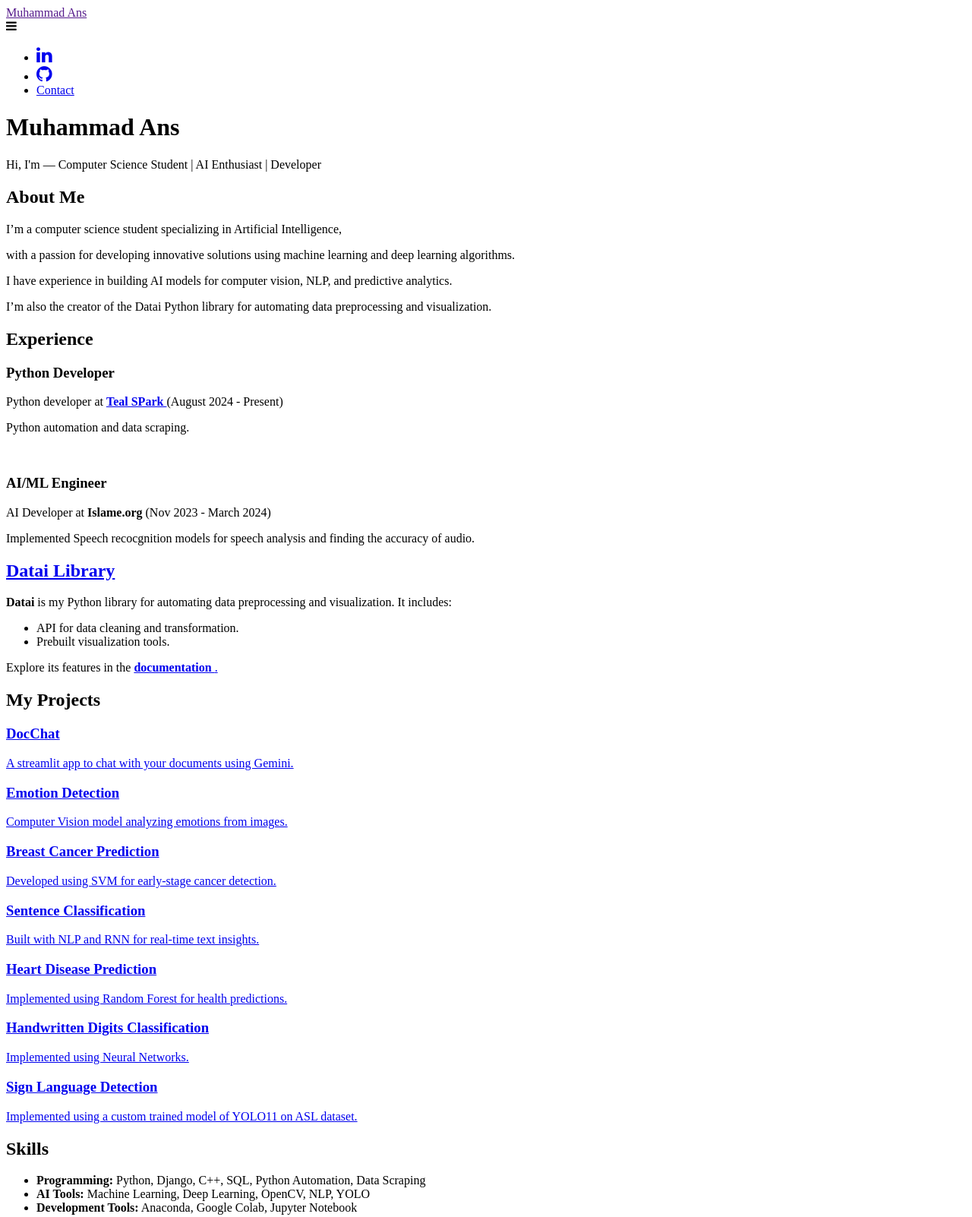
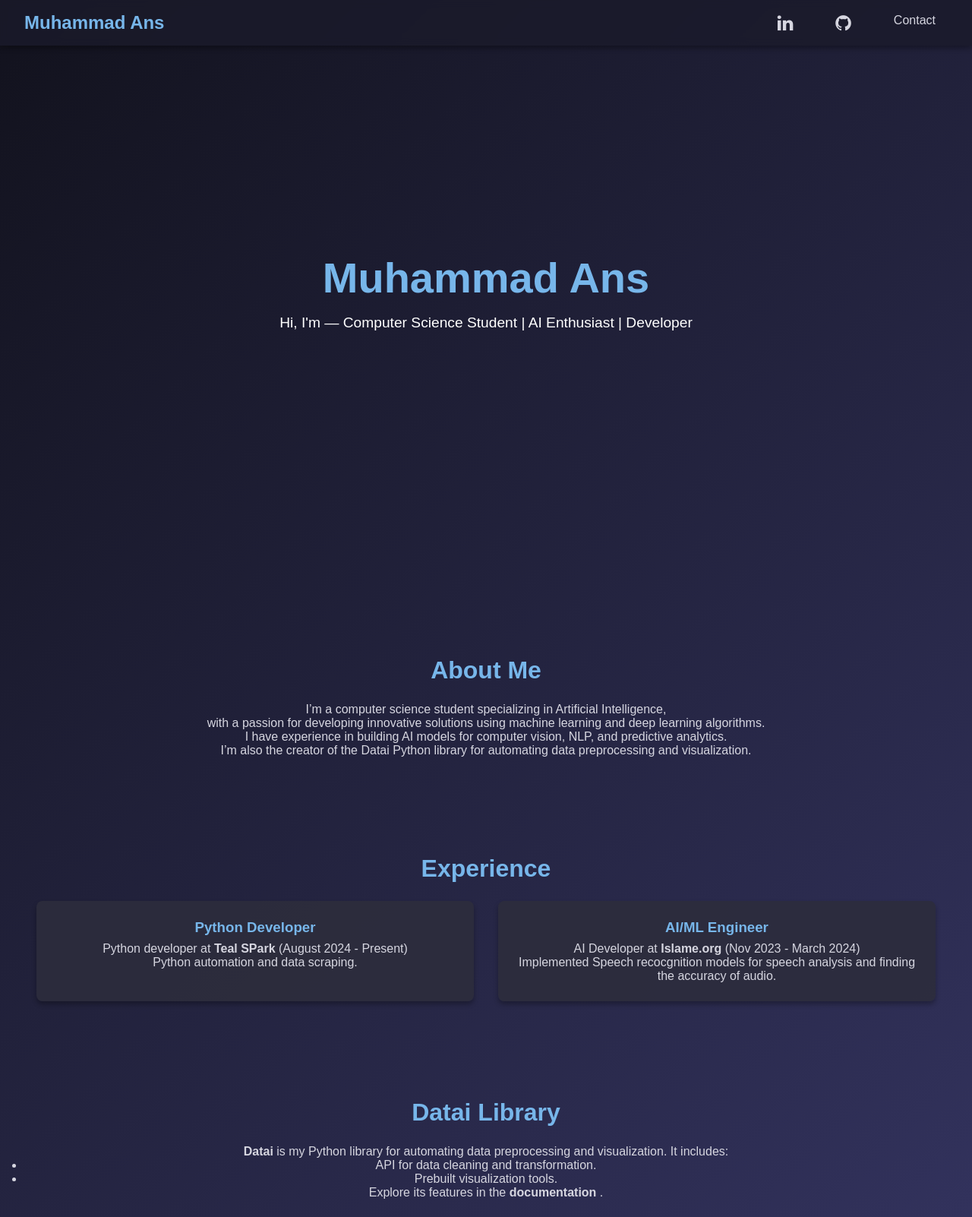
Before and after one commit to Anschoudary/anschoudary, a plain HTML site: page index.html in a window 1280 px wide. Shown: the top 1602 px of the page at 76% size. Drawn offline with Linux system fonts and the light colour scheme.

```diff
--- a/style.css
+++ b/style.css
@@ -1,78 +1,226 @@
-/* Smooth Scroll */
-html {
-    scroll-behavior: smooth;
+/* General Reset */
+* {
+    margin: 0;
+    padding: 0;
+    box-sizing: border-box;
 }
 
-/* Navbar Animation */
-.navbar {
-    transition: background 0.3s ease-in-out, box-shadow 0.3s ease-in-out;
+a {
+    text-decoration: none;
+    color: inherit;
 }
 
-.navbar.scrolled {
-    background: rgba(27, 27, 43, 0.95);
-    box-shadow: 0 6px 8px rgba(5, 5, 5, 0.5);
+body {
+    font-family: 'Poppins', sans-serif;
+    background: linear-gradient(135deg, #12121d, #41417a);
+    color: #d6d6e0;
+    margin: 0;
+    padding: 0;
 }
 
-/* Hero Section Animation */
+/* Navigation Bar */
+.navbar {
+    display: flex;
+    justify-content: space-between;
+    align-items: center;
+    padding: 1rem 2rem;
+    background: rgba(27, 27, 43, 0.8);
+    position: fixed;
+    width: 100%;
+    top: 0;
+    box-shadow: 0 4px 6px rgba(5, 5, 5, 0.3);
+    z-index: 1000;
+    backdrop-filter: blur(5px);
+}
+
+.navbar .logo {
+    font-size: 1.5rem;
+    font-weight: bold;
+    color: #77b6ea;
+}
+
+.nav-links {
+    list-style: none;
+    display: flex;
+    gap: 1.5rem;
+}
+
+.nav-links a {
+    text-decoration: none;
+    color: #d6d6e0;
+    font-size: 1rem;
+    padding: 0.5rem 1rem;
+}
+
+.nav-links a:hover {
+    background: #77b6ea;
+    color: #1e1e2f;
+    border-radius: 5px;
+}
+
+/* Hamburger Menu */
+.hamburger {
+    display: none;
+    font-size: 1.8rem;
+    color: #d6d6e0;
+    cursor: pointer;
+}
+
+/* Hero Section */
+.hero {
+    height: 100vh;
+    display: flex;
+    justify-content: center;
+    align-items: center;
+    text-align: center;
+    padding: 1rem;
+    color: #fff;
+}
+
 .hero-content h1 {
-    animation: fadeInDown 1s ease-in-out;
+    font-size: 3.5rem;
+    margin-bottom: 1rem;
+    color: #77b6ea;
 }
 
 .hero-content p {
-    animation: fadeInUp 1s ease-in-out;
+    font-size: 1.2rem;
+    margin-bottom: 2rem;
 }
 
-@keyframes fadeInDown {
-    from {
-        opacity: 0;
-        transform: translateY(-20px);
-    }
-    to {
-        opacity: 1;
-        transform: translateY(0);
-    }
+/* Section */
+section {
+    padding: 4rem 2rem;
+    text-align: center;
 }
 
-@keyframes fadeInUp {
-    from {
-        opacity: 0;
-        transform: translateY(20px);
-    }
-    to {
-        opacity: 1;
-        transform: translateY(0);
-    }
+section h2 {
+    font-size: 2rem;
+    margin-bottom: 1.5rem;
+    color: #77b6ea;
 }
 
-/* Card Hover Animation */
-.exp-card, .project-card {
-    transition: transform 0.3s ease-in-out, box-shadow 0.3s ease-in-out, background 0.3s ease-in-out;
+span:hover {
+    color: #77b6ea;
 }
 
-/* Button Hover Animation */
-.nav-links a:hover, .email:hover {
-    transition: background 0.3s ease-in-out, color 0.3s ease-in-out;
+/* Experience Section */
+.exp-grid {
+    display: flex;
+    grid-template-columns: repeat(auto-fit, minmax(250px));
+    gap: 1rem;
+    justify-content: center;
+    align-items: center;
+    padding: 0 1rem;
+    width: 100%;
 }
 
-/* Section Heading Animation */
-section h2 {
-    animation: slideInLeft 1s ease-in-out;
+.exp-list {
+    display: flex;
+    gap: 1rem;
 }
 
-@keyframes slideInLeft {
-    from {
-        opacity: 0;
-        transform: translateX(-20px);
-    }
-    to {
-        opacity: 1;
-        transform: translateX(0);
-    }
+.exp-card {
+    background: rgba(45, 45, 60, 0.9);
+    padding: 1.5rem;
+    border-radius: 8px;
+    box-shadow: 0 4px 6px rgba(0, 0, 0, 0.3);
+    width: 100%;
 }
 
-/* Responsive Menu Animation */
+.exp-card h3 {
+    color: #77b6ea;
+    margin-bottom: 0.5rem;
+}
+
+.exp-card:hover {
+    transform: translateY(-5px);
+    transition: transform 0.3s ease-in-out;
+    box-shadow: 0 6px 8px rgba(0, 0, 0, 0.3);
+    background: linear-gradient(135deg, #12121d, #41417a);
+}
+
+/* Skills List */
+.skills-list {
+    list-style: none;
+    margin: 0 auto;
+    padding: 0;
+    max-width: 600px;
+    text-align: left;
+}
+
+.skills-list li {
+    margin-bottom: 1rem;
+    font-size: 1.1rem;
+}
+
+/* Projects Section */
+.projects-grid {
+    display: grid;
+    grid-template-columns: repeat(auto-fit, minmax(250px, 1fr));
+    gap: 1.5rem;
+    align-items: center;
+    justify-content: center;
+    padding: 0 1rem;
+}
+
+.project-card {
+    background: rgba(45, 45, 60, 0.9);
+    padding: 1.5rem;
+    border-radius: 8px;
+    box-shadow: 0 4px 6px rgba(0, 0, 0, 0.3);
+    text-align: left;
+}
+
+.project-card h3 {
+    color: #77b6ea;
+    margin-bottom: 0.5rem;
+}
+
+.project-card:hover {
+    transform: translateY(-5px);
+    transition: transform 0.3s ease-in-out;
+    box-shadow: 0 6px 8px rgba(0, 0, 0, 0.3);
+    background: linear-gradient(135deg, #12121d, #41417a);
+
+}
+
+/* Footer */
+.footer {
+    background: rgba(34, 34, 54, 0.8);
+    text-align: center;
+    padding: 2rem 1rem;
+    margin-top: 3rem;
+    font-size: 0.9rem;
+    color: #d6d6e0;
+    backdrop-filter: blur(8px);
+}
+
+.email:hover {
+    color: #77b6ea;
+}
+
+/* Responsive Design */
+@media (max-width: 768px) {
+    .nav-links {
+        display: none;
+        flex-direction: column;
+        position: absolute;
+        top: 60px;
+        right: 20px;
+        background: rgba(34, 34, 54, 0.95);
+        box-shadow: 0 4px 6px rgba(0, 0, 0, 0.3);
+        border-radius: 8px;
+        overflow: hidden;
+    }
+
     .nav-links.active {
+        display: flex;
         animation: slideDown 0.3s ease-in-out;
+    }
+
+    .exp-list {
+        flex-direction: column;
     }
 
     @keyframes slideDown {
@@ -85,3 +233,8 @@
             opacity: 1;
         }
     }
+
+    .hamburger {
+        display: block;
+    }
+}
```
Lines whose indentation alone changed are shown as unchanged.
